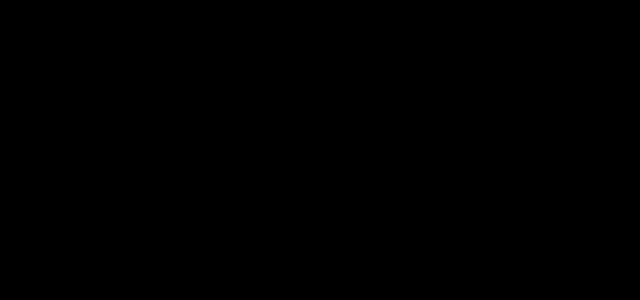
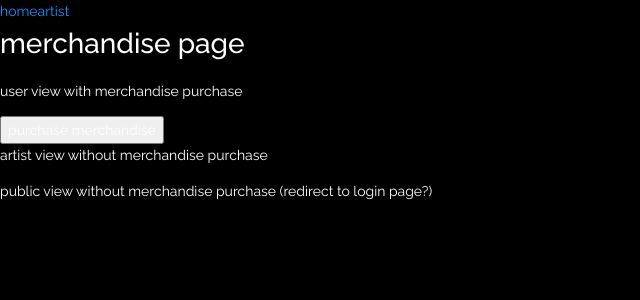
Before and after one commit to imohare/CRE_server, a React (Create React App) app in the folder client/: page /merchandise/1 in a window 1280 px wide. Before the commit this address had no page. Shown: the top 300 px of the page, without its empty margins (0-640 px from the left). Built offline with nearby package versions, Linux system fonts and the light colour scheme.

Commit message:
added routes and pages

```diff
--- a/client/src/App.tsx
+++ b/client/src/App.tsx
@@ -1,18 +1,20 @@
 //Router
-import {
-  BrowserRouter,
-  Routes,
-  Route
-} from 'react-router-dom';
+import { BrowserRouter, Routes, Route } from 'react-router-dom';
+
 //Pages
 import {
   LandingPage,
   RegisterPage,
   EventPage,
-  ArtistPage
+  ArtistPage,
+  AlbumPage,
+  MerchandisePage,
+  UserPage
 } from './Pages';
+
 //styling
 import GlobalStyles from './Styles/globalStyles';
+
 //global user context
 
 const App:React.FunctionComponent = () => (
@@ -21,13 +23,15 @@ const App:React.FunctionComponent = () => (
     {/* <UserContextProvider> */}
     <Routes>
       <Route path="/register" element={<RegisterPage />} />
-      <Route path="/artist" element={<ArtistPage />} />
-      <Route path="/event" element={ <EventPage /> } />
+      <Route path="/artist/:artistId" element={<ArtistPage />} />
+      <Route path="/album/:albumId" element={ <AlbumPage /> } />
+      <Route path="/event/:eventId" element={ <EventPage /> } />
+      <Route path="/merchandise/:merchandiseId" element={ <MerchandisePage /> } />
+      <Route path="/user/:consumerId" element={ <UserPage /> } />
       <Route path="/" element={ <LandingPage /> } />
       </Routes>
     {/* </UserContextProvider> */}
   </BrowserRouter>
 );
 
-
 export default App;
--- /dev/null
+++ b/client/src/Pages/Album.tsx
@@ -0,0 +1,22 @@
+//react
+import { Link } from 'react-router-dom';
+//components
+//styling
+
+const AlbumPage: React.FunctionComponent = () => {
+    //if user && logged in, allow ticket purchase. If artist, no ticket purchase possible.
+    //If not logged in, greyed out and redirect to login page
+    return (
+        <>
+            <Link to="/">home</Link>
+            <Link to="/artist">artist</Link>
+            < h1 > album page</h1 >
+            <p>user view with album purchase</p>
+            <button>purchase album</button>
+            <p>artist view without album purchase</p>
+            <p>public view without album purchase (redirect to login page?)</p>
+        </>
+    )
+}
+
+export default AlbumPage;
--- /dev/null
+++ b/client/src/Pages/Merchandise.tsx
@@ -0,0 +1,22 @@
+//react
+import { Link } from 'react-router-dom';
+//components
+//styling
+
+const MerchandisePage: React.FunctionComponent = () => {
+    //if user && logged in, allow ticket purchase. If artist, no ticket purchase possible.
+    //If not logged in, greyed out and redirect to login page
+    return (
+        <>
+            <Link to="/">home</Link>
+            <Link to="/artist">artist</Link>
+            < h1 > merchandise page</h1 >
+            <p>user view with merchandise purchase</p>
+            <button>purchase merchandise</button>
+            <p>artist view without merchandise purchase</p>
+            <p>public view without merchandise purchase (redirect to login page?)</p>
+        </>
+    )
+}
+
+export default MerchandisePage;
--- /dev/null
+++ b/client/src/Pages/User.tsx
@@ -0,0 +1,17 @@
+//react
+import { Link } from 'react-router-dom';
+//components
+//styling
+
+const UserPage: React.FunctionComponent = () => {
+//if artist, display with additional update authorisation
+
+  return (
+    <>
+    <Link to="/">home</Link>
+    <h1>User</h1>
+    <p>only user can look at their own profile</p>
+  </>)
+}
+
+export default UserPage;
--- a/client/src/Pages/index.ts
+++ b/client/src/Pages/index.ts
@@ -2,7 +2,11 @@ import LandingPage from './Landing';
 import RegisterPage from './Register';
 import ArtistPage from './Artist';
 import EventPage from './Event';
+import AlbumPage from './Album';
+import MerchandisePage from './Merchandise';
+import UserPage from './User';
+
 
 //exports all the pages from one central location into app
 
-export { LandingPage, RegisterPage, EventPage, ArtistPage };
+export { LandingPage, RegisterPage, EventPage, ArtistPage, AlbumPage, MerchandisePage, UserPage };
```
